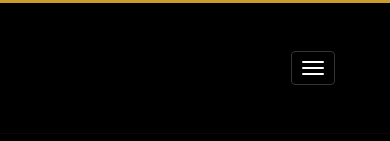
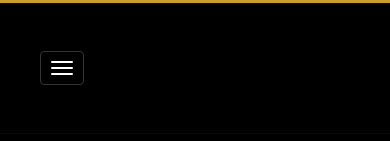
Before and after one commit to Vesss/First-Milestone-Project, a plain HTML site: page index.html in a window 390 px wide. Shown: the part 239-380 px from the top of the page. Drawn offline with nearby package versions, Linux system fonts and the light colour scheme; a web font is replaced by a local one.

Commit message:
The float of the burger button has been changed to left.

```diff
--- a/styles.css
+++ b/styles.css
@@ -186,7 +186,10 @@ a:visited {
     }
 
     /* Media query that changes the breakpoint for the collapsable menu
-    This has been directly copied from a discussion on StackOverflow */
+    This has been directly copied from a discussion on StackOverflow.
+    I take NO credit for it's creation. The only alterations that I have
+    personaly added is an extra pixel on the breakpoint - making it from
+    1199px to 1200px, as well as making it float to the left. */
 
 @media (max-width: 1200px) {
     .navbar-header {
@@ -194,6 +197,7 @@ a:visited {
     }
     .navbar-toggle {
         display: block;
+        float: left;
     }
     .navbar-collapse {
         border-top: 1px solid transparent;
@@ -217,7 +221,6 @@ a:visited {
         float: none;
         margin: 15px 0;
     }
-    /* since 3.1.0 */
     .navbar-collapse.collapse.in {
         display: block!important;
     }
```
